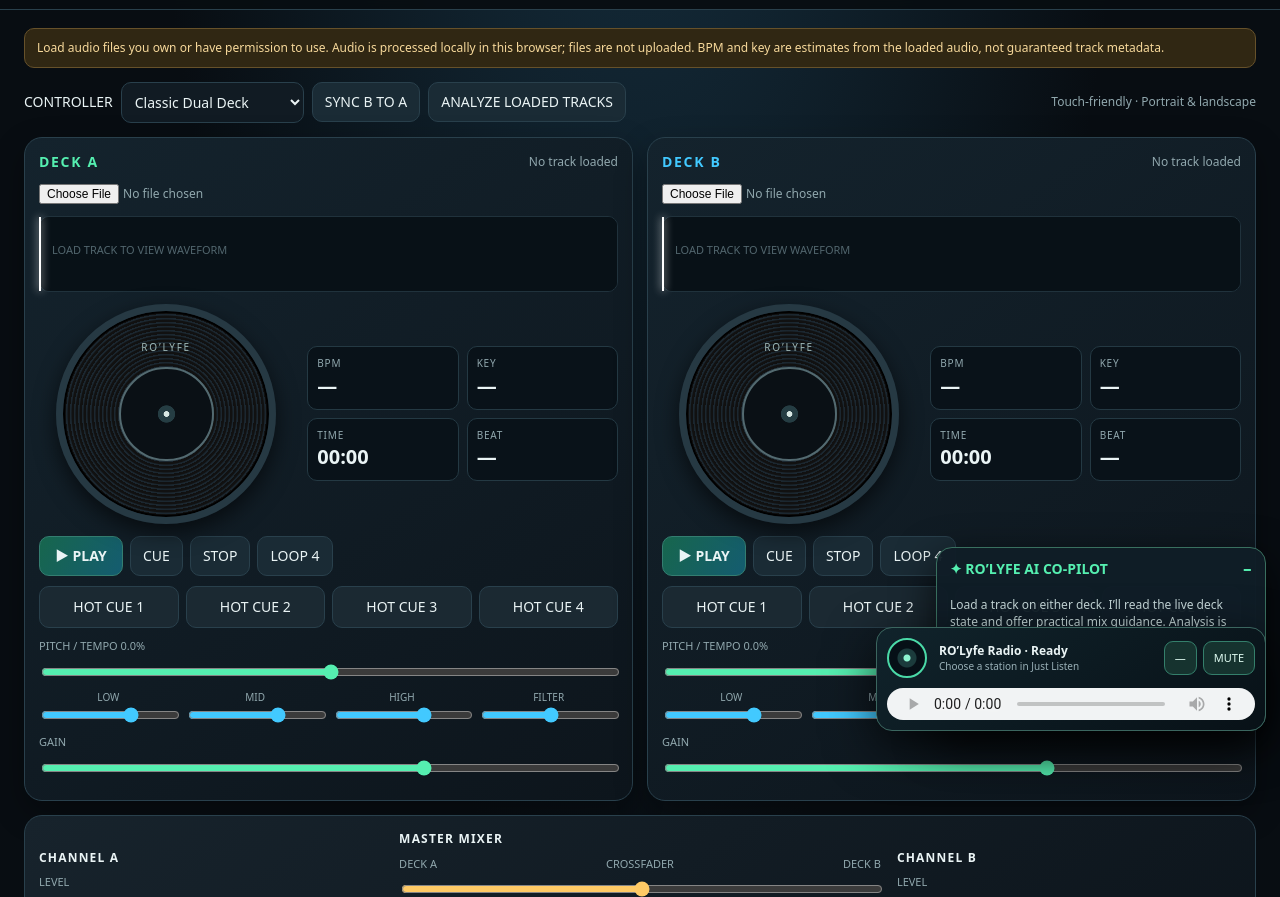
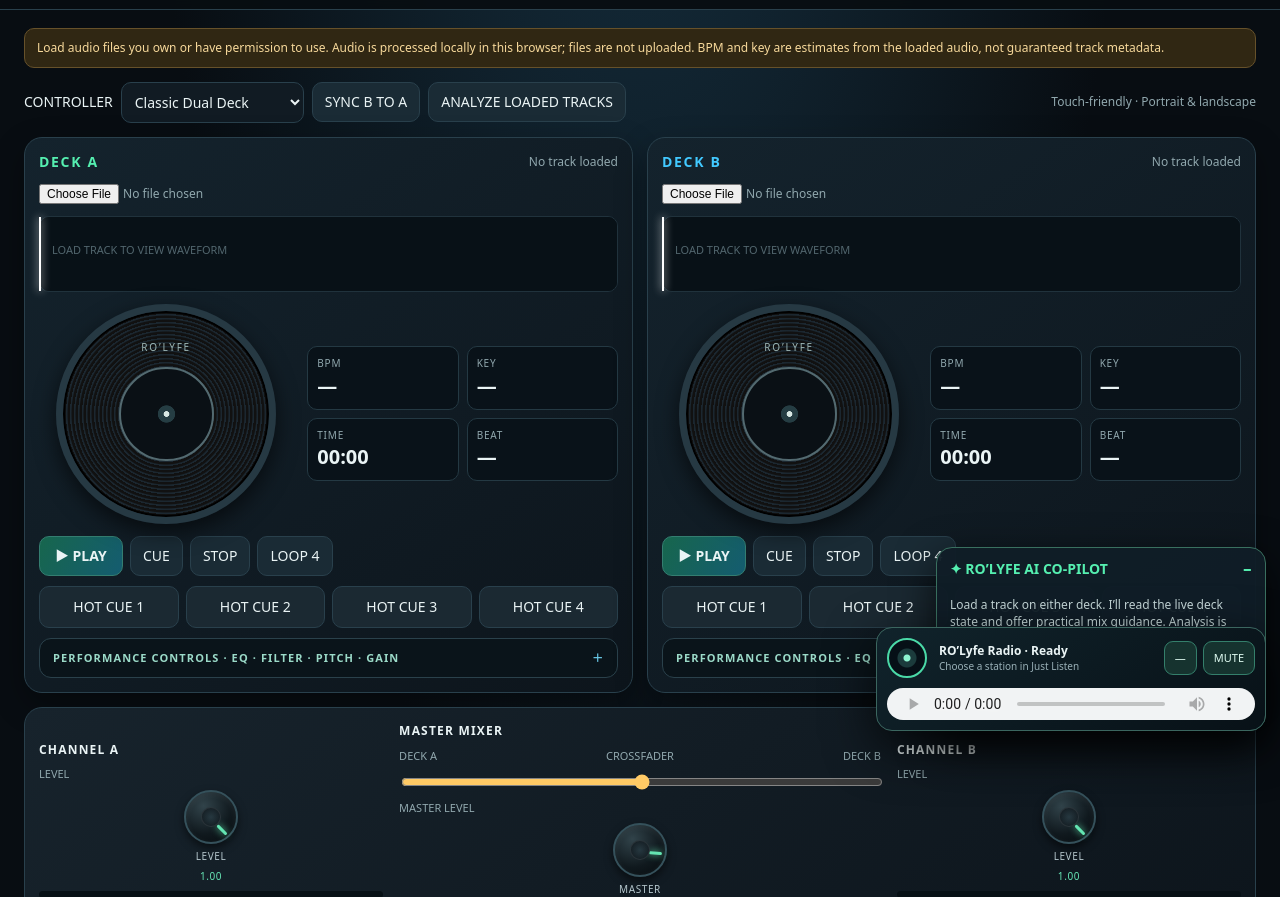
Before and after one commit to ROLRichman/rolyfe-dj-studio, a plain HTML site: page index.html in a window 1280 px wide. Shown: the part 55-952 px from the top of the page. Drawn offline with Linux system fonts and the light colour scheme; no server answers.

Commit message:
Add tactile rotary controls and collapsible deck performance panels

```diff
--- a/index.html
+++ b/index.html
@@ -39,6 +39,22 @@
 .radio-float .radio-top button{font-size:11px}
 .listen-note{font-size:11px;color:#91aab4;line-height:1.4;margin:8px 0 0}
 @media(max-width:760px){.listen-content{grid-template-columns:1fr}.listen-shell{padding:0 8px}.radio-float{right:8px;bottom:8px;width:calc(100vw - 16px)}}
+
+/* tactile rotary control surface */
+.rotary-bank{display:flex;flex-wrap:wrap;gap:12px;align-items:flex-start;padding:8px 2px}
+.rotary-wrap{display:grid;justify-items:center;gap:5px;min-width:64px;color:#b7c8ce;font-size:10px;letter-spacing:.06em}
+.rotary{width:54px;height:54px;border-radius:50%;position:relative;touch-action:none;cursor:ns-resize;border:2px solid #35515b;background:radial-gradient(circle at 35% 28%,#31434a,#10191e 58%,#050a0d 100%);box-shadow:inset 0 2px 6px #ffffff12,0 4px 9px #0008;outline:none}
+.rotary:before{content:"";position:absolute;width:3px;height:13px;left:50%;top:5px;transform:translateX(-50%) rotate(var(--angle,-135deg));transform-origin:50% 22px;background:#64e5b2;border-radius:3px;box-shadow:0 0 7px #64e5b2}
+.rotary:after{content:"";position:absolute;inset:15px;border-radius:50%;border:1px solid #ffffff16;background:radial-gradient(circle,#263840,#10171c)}
+.rotary:focus-visible{box-shadow:0 0 0 3px #4bdca866,0 4px 9px #0008}
+.rotary-value{font-size:10px;color:#65e4b4;font-variant-numeric:tabular-nums}
+.rotary-wrap input{display:none!important}
+.control-group{margin-top:10px;border:1px solid #2a414b;border-radius:12px;background:#0a141a;overflow:hidden}
+.control-group>summary{cursor:pointer;padding:11px 13px;color:#9bdac8;font-weight:800;font-size:11px;letter-spacing:.1em;list-style:none}
+.control-group>summary::-webkit-details-marker{display:none}
+.control-group>summary:after{content:"＋";float:right;color:#69c9e7}
+.control-group[open]>summary:after{content:"−"}
+.control-group-body{padding:10px 12px;border-top:1px solid #20353e}
 </style>
 </head>
 <body>
@@ -134,6 +150,26 @@
 "use strict";
 const $=id=>document.getElementById(id), app=$("app"), decks={}, C=["C","C♯","D","D♯","E","F","F♯","G","G♯","A","A♯","B"];
 let ctx=null,master=null,started=false,raf=0;
+function installRotaryControls(){
+ document.querySelectorAll(".deck").forEach(deck=>{
+  const advanced=[...deck.querySelectorAll(":scope > .advanced")];
+  if(advanced.length){const group=document.createElement("details");group.className="control-group";const summary=document.createElement("summary");summary.textContent="PERFORMANCE CONTROLS · EQ · FILTER · PITCH · GAIN";const body=document.createElement("div");body.className="control-group-body";advanced.forEach(node=>body.append(node));group.append(summary,body);deck.append(group)}
+ });
+ document.querySelectorAll('.deck input[type="range"],.mixcol input[type="range"]:not(#crossfader)').forEach(input=>{
+  const wrap=document.createElement("div");wrap.className="rotary-wrap";const label=input.closest("label")?.childNodes[0]?.textContent?.trim()||input.id.replace(/[AB]/g,"").toUpperCase()||"LEVEL";
+  const dial=document.createElement("div");dial.className="rotary";dial.tabIndex=0;dial.setAttribute("role","slider");dial.setAttribute("aria-label",label);const value=document.createElement("span");value.className="rotary-value";wrap.append(dial,document.createTextNode(label),value);input.parentNode.insertBefore(wrap,input);wrap.append(input);
+  const min=Number(input.min||0),max=Number(input.max||100),step=Number(input.step||1);let startY=0,startVal=0,active=false;
+  const draw=()=>{const v=Number(input.value),p=(v-min)/(max-min||1);dial.style.setProperty("--angle",(-135+p*270)+"deg");value.textContent=(input.id.startsWith("pitch")?(v>0?"+":"")+v.toFixed(1)+"%":input.id.startsWith("low")||input.id.startsWith("mid")||input.id.startsWith("high")?(v>0?"+":"")+v.toFixed(0)+" dB":v.toFixed(2));dial.setAttribute("aria-valuenow",String(v))};
+  const set=v=>{let n=Math.max(min,Math.min(max,v));n=Math.round(n/step)*step;input.value=String(n);input.dispatchEvent(new Event("input",{bubbles:true}));draw()};
+  dial.addEventListener("pointerdown",e=>{active=true;startY=e.clientY;startVal=Number(input.value);dial.setPointerCapture(e.pointerId);e.preventDefault()});
+  dial.addEventListener("pointermove",e=>{if(!active)return;set(startVal+(startY-e.clientY)*(max-min)/180)});
+  const end=()=>active=false;dial.addEventListener("pointerup",end);dial.addEventListener("pointercancel",end);
+  dial.addEventListener("keydown",e=>{if(e.key==="ArrowUp"||e.key==="ArrowRight"){e.preventDefault();set(Number(input.value)+step)}else if(e.key==="ArrowDown"||e.key==="ArrowLeft"){e.preventDefault();set(Number(input.value)-step)}else if(e.key==="Home"){e.preventDefault();set(min)}else if(e.key==="End"){e.preventDefault();set(max)}});
+  input.addEventListener("input",draw);draw();
+ });
+}
+
+installRotaryControls();
 function audio(){if(ctx)return ctx;const AC=window.AudioContext||window.webkitAudioContext;if(!AC){$("audioStatus").textContent="● WEB AUDIO NOT SUPPORTED";return null}ctx=new AC();master=ctx.createGain();master.gain.value=+$("master").value;master.connect(ctx.destination);return ctx}
 function initDeck(id){const el=new Audio();el.preload="metadata";el.crossOrigin="anonymous";const d={id,el,src:null,buffer:null,source:null,gain:null,eq:[],filter:null,analysis:{bpm:null,key:null},cues:{},loop:false,loopStart:0,loopEnd:0,drag:null,lastAngle:0,wasPlaying:false};decks[id]=d;return d}
 ["A","B"].forEach(initDeck);
```
